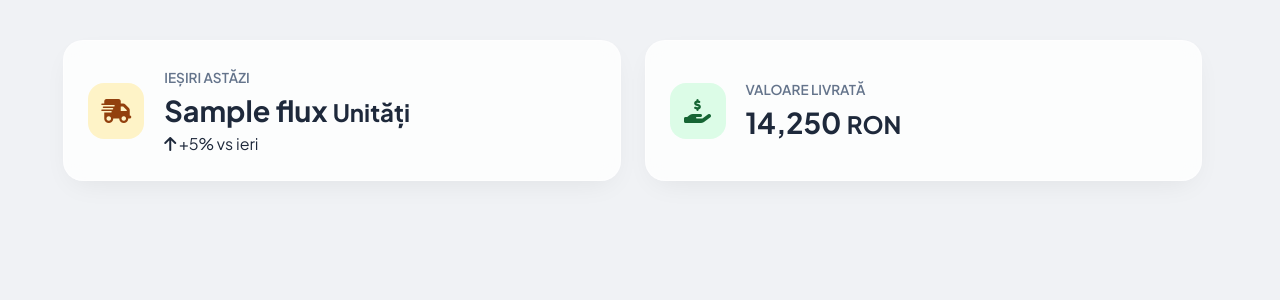
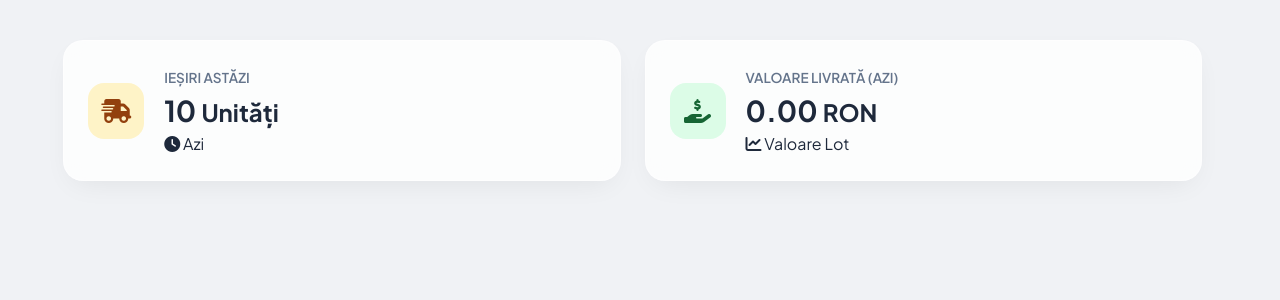
Before and after one commit to Stefann94/Gestiune, a Flask app: template templates/iesiri.html in a window 1280 px wide. Shown: the part 176-476 px from the top of the page. Run offline with Flask 3, Linux system fonts and the light colour scheme; the template is opened without the code that fills it: most values are stand-ins (such as "Sample title", 1, 10 or a date in 2020); some libraries are stand-ins or nearby versions.

Commit message:
kpi iesiri

```diff
--- a/app.py
+++ b/app.py
@@ -1220,7 +1220,6 @@ def iesiri():
 
     try:
         # 1. Luăm loturile active (stoc > 0)
-        # Le ordonăm după companie pentru a fi ușor de grupat în dropdown
         cur.execute("""
             SELECT id, nume_companie, nume_produs, cantitate
             FROM receptii
@@ -1229,9 +1228,9 @@ def iesiri():
         """)
         receptii_active = cur.fetchall()
 
-        # 2. Istoric ieșiri pentru tabel
+        # 2. Istoric ieșiri pentru tabel și pentru exploratorul JS
         cur.execute("""
-            SELECT id, nume_produs, nume_companie, cantitate_iesita,
+            SELECT id, nume_produs, nume_companie, cantitate_iesita, receptie_id,
                    TO_CHAR(data_iesire, 'DD.MM.YYYY') as data,
                    TO_CHAR(data_iesire, 'HH24:MI') as ora
             FROM iesiri
@@ -1239,17 +1238,36 @@ def iesiri():
         """)
         iesiri_list = cur.fetchall()
 
-        # 3. KPI: Unități ieșite astăzi
-        cur.execute("SELECT SUM(cantitate_iesita) as sum FROM iesiri WHERE data_iesire::date = CURRENT_DATE")
+        # --- CALCUL KPI-uri REALE ---
+
+        # 3. KPI 1: Unități ieșite astăzi (Suma cantităților din tabela iesiri)
+        cur.execute("""
+            SELECT SUM(cantitate_iesita) as total_unitati
+            FROM iesiri
+            WHERE data_iesire::date = CURRENT_DATE
+        """)
         res_flux = cur.fetchone()
-        flux_azi = res_flux['sum'] if res_flux['sum'] else 0
+        flux_azi = res_flux['total_unitati'] if res_flux['total_unitati'] else 0
+
+        # 4. KPI 2: Valoare Livrată astăzi
+        # Calculăm: cantitate_iesita (din tabela iesiri) * pret_produs (din tabela receptii)
+        cur.execute("""
+            SELECT SUM(i.cantitate_iesita * r.pret_produs) as total_valoare
+            FROM iesiri i
+            JOIN receptii r ON i.receptie_id = r.id
+            WHERE i.data_iesire::date = CURRENT_DATE
+        """)
+        res_valoare = cur.fetchone()
+        valoare_azi = res_valoare['total_valoare'] if res_valoare['total_valoare'] else 0
 
         return render_template('iesiri.html',
                                receptii_active=receptii_active,
                                iesiri=iesiri_list,
-                               flux=flux_azi)
+                               flux=flux_azi,
+                               valoare_livrata=valoare_azi)
+
     except Exception as e:
-        print(f"Eroare: {e}")
+        print(f"Eroare SQL: {e}")
         return f"Eroare la încărcarea paginii: {str(e)}"
     finally:
         cur.close()
--- a/templates/iesiri.html
+++ b/templates/iesiri.html
@@ -45,11 +45,10 @@
         <div class="kpi-icon chart">
             <i class="fas fa-shipping-fast"></i>
         </div>
-
         <div class="kpi-info">
             <span class="label">Ieșiri Astăzi</span>
-<h2 class="value">{{ flux }} <small>Unități</small></h2>
-<span class="trend up"><i class="fas fa-arrow-up"></i> +5% vs ieri</span>
+            <h2 class="value">{{ "{:,}".format(flux|int) }} <small>Unități</small></h2>
+            <span class="trend up"><i class="fas fa-clock"></i> Azi</span>
         </div>
     </div>
 
@@ -57,10 +56,10 @@
         <div class="kpi-icon money">
             <i class="fas fa-hand-holding-dollar"></i>
         </div>
-
         <div class="kpi-info">
-<span class="label">Valoare Livrată</span>
-<h2 class="value">14,250 <small>RON</small></h2>
+            <span class="label">Valoare Livrată (Azi)</span>
+            <h2 class="value">{{ "{:,.2f}".format(valoare_livrata|float) }} <small>RON</small></h2>
+            <span class="trend"><i class="fas fa-chart-line"></i> Valoare Lot</span>
         </div>
     </div>
 
```
Lines whose indentation alone changed are shown as unchanged.
